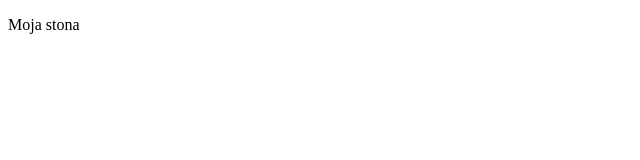
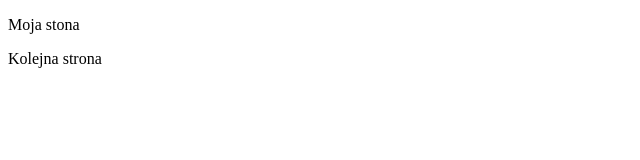
Before and after one commit to JuszczakMarcin/JuszczakMarcin.github.io, a plain HTML site: page index.html in a window 1280 px wide. Shown: the full height of the page, 0-640 px from the left. Drawn offline with Linux system fonts and the light colour scheme.

Commit message:
drugi commit

```diff
--- a/index.html
+++ b/index.html
@@ -6,5 +6,6 @@
 </head>
 <body>
     <p>Moja stona</p>
+    <p>Kolejna strona</p>
 </body>
 </html>
```
